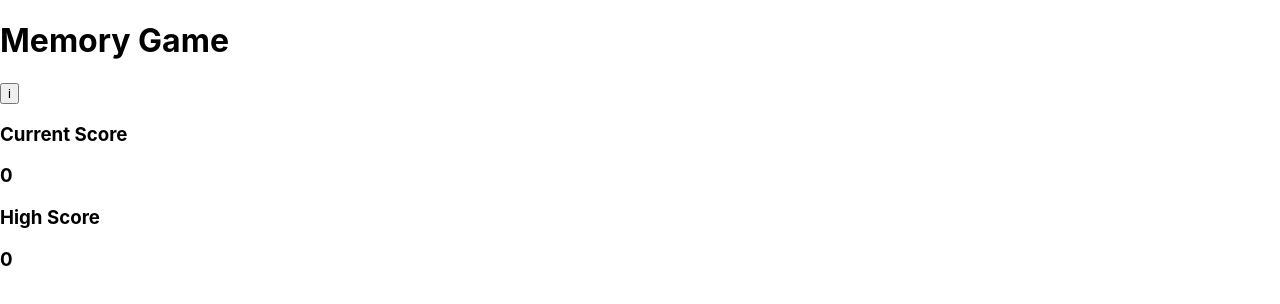
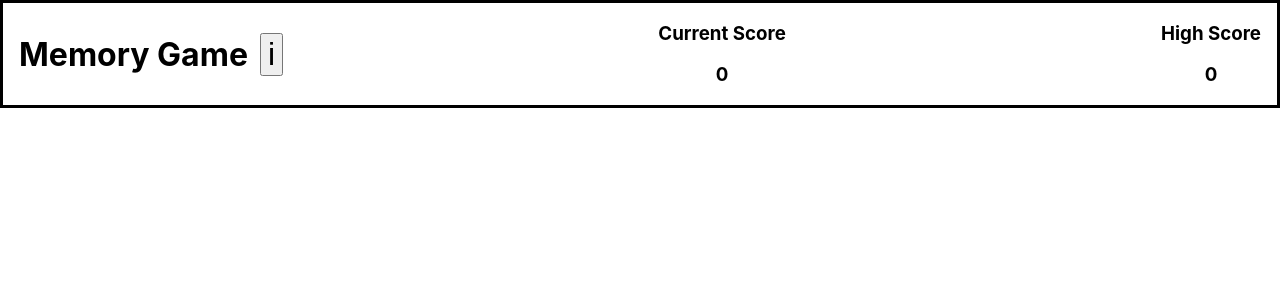
Before and after one commit to EmbryonicDev/memory-cards, a React (Create React App) app: page / in a window 1280 px wide. Shown: the top 304 px of the page. Built offline with nearby package versions, Linux system fonts and the light colour scheme; the HTML template or start-up script is replaced by a standard one.

Commit message:
Header: basic layout in css

```diff
--- a/src/index.css
+++ b/src/index.css
@@ -15,3 +15,26 @@
   font-family: source-code-pro, Menlo, Monaco, Consolas, 'Courier New',
     monospace;
 }
+
+/* Header */
+.headerDiv {
+  display: flex;
+  justify-content: space-between;
+  align-items: center;
+  padding: 0 16px;
+  border: solid black;
+}
+
+.textInfo {
+  display: flex;
+  gap: 12px;
+  align-items: center;
+}
+
+.headerDiv button {
+  font-size: 2rem;
+}
+
+.score {
+  text-align: center;
+}
```
